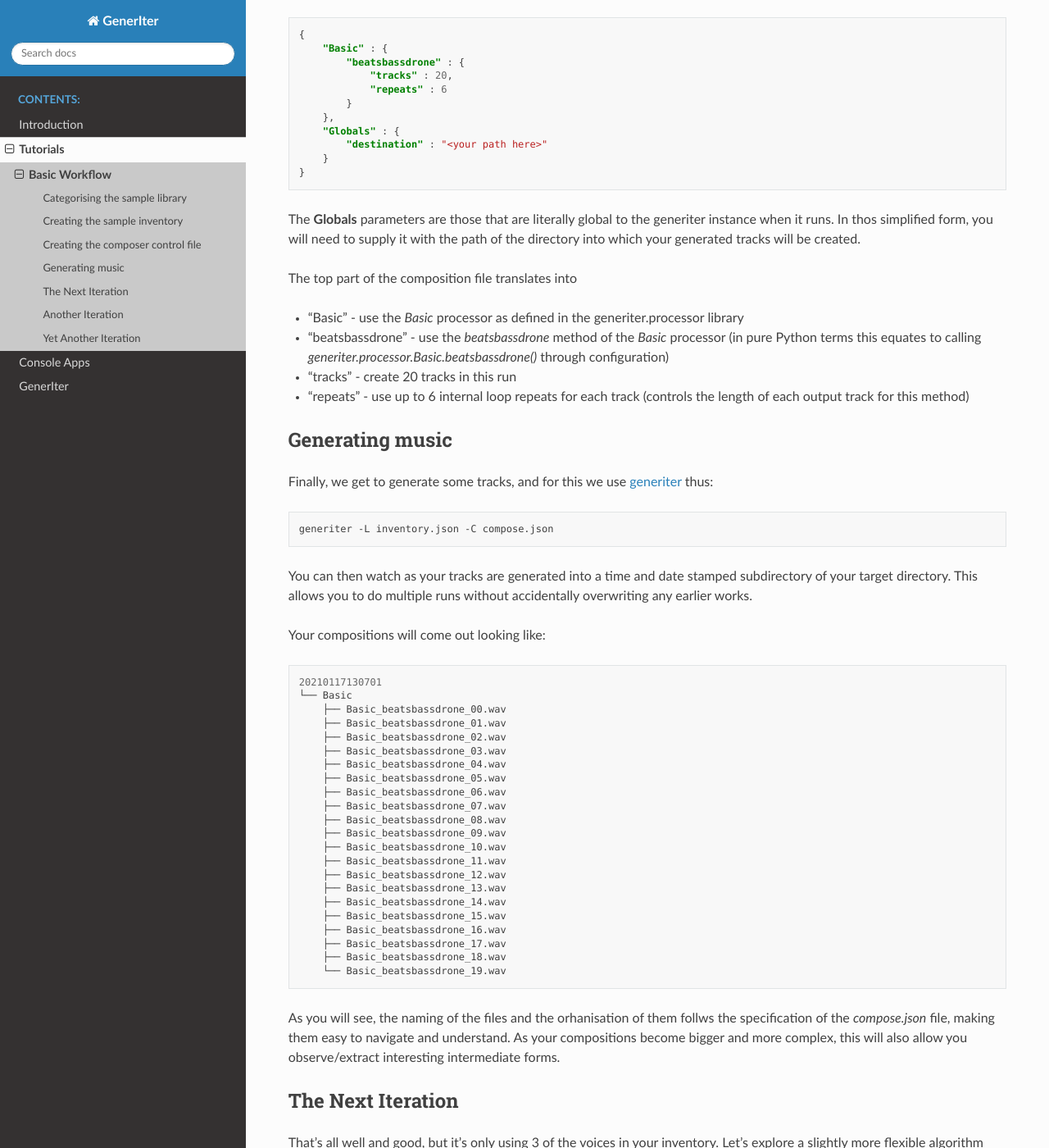
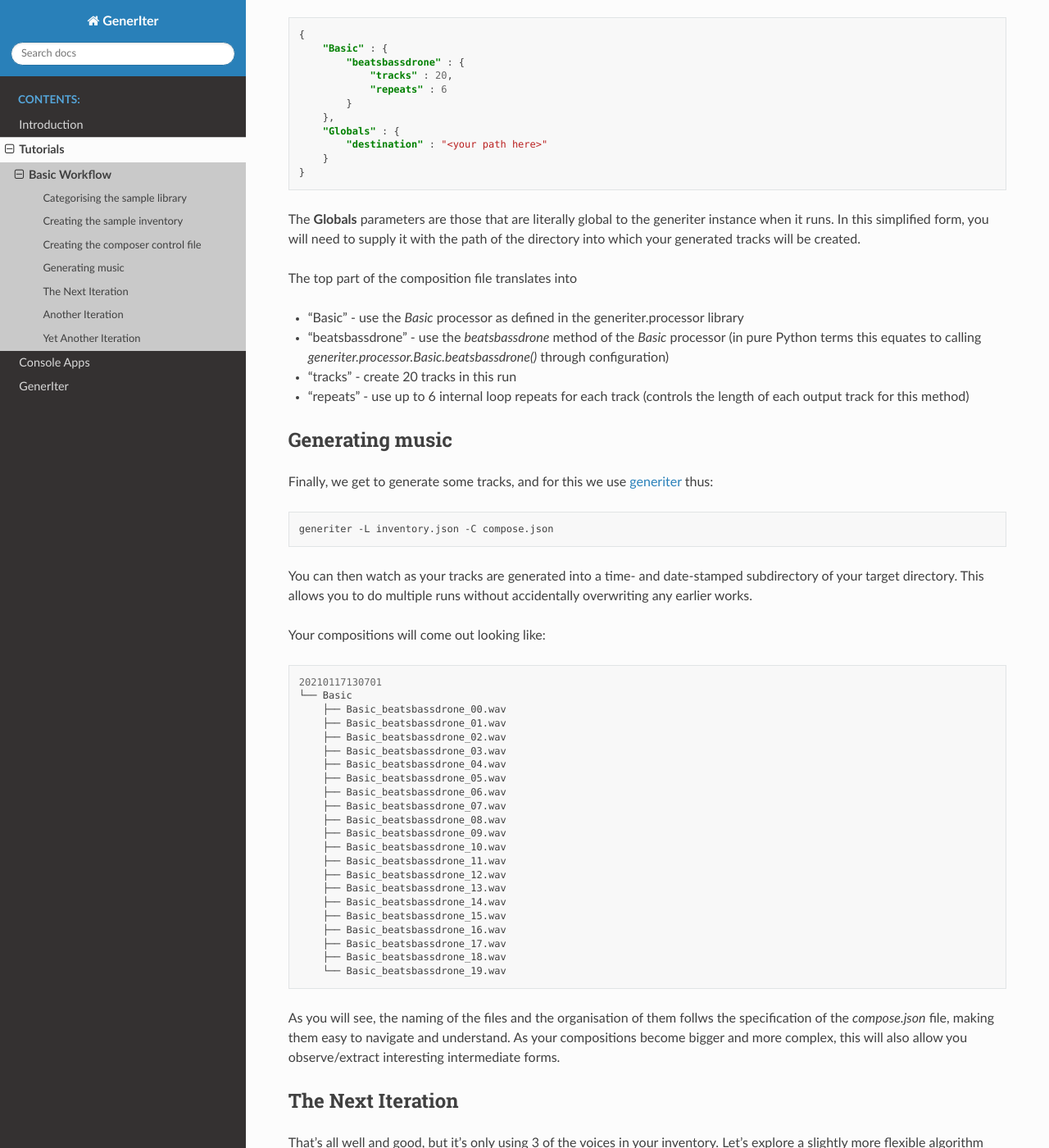
Before and after one commit to GridPresence/GenerIter, a Sphinx documentation site: the page built from docs/source/basic_workflow.rst, in a window 1280 px wide and 1400 px high, scrolled down 3904 px. Shown: the whole window at 82% size. Built offline with Sphinx 7.4.7 and the Read the Docs theme 2.0.0, drawn with Linux system fonts in a browser that asks for light colours; some of the changed text lies outside the part shown.

Commit message:
Fix typos

```diff
--- a/docs/source/basic_workflow.rst
+++ b/docs/source/basic_workflow.rst
@@ -186,7 +186,7 @@
        }
    }
 
-The **Globals** parameters are those that are literally global to the generiter instance when it runs. In thos simplified form, you will need to supply it with the path of the directory into which your generated tracks will be created.
+The **Globals** parameters are those that are literally global to the generiter instance when it runs. In this simplified form, you will need to supply it with the path of the directory into which your generated tracks will be created.
 
 The top part of the composition file translates into
 
@@ -207,7 +207,7 @@
 
    generiter -L inventory.json -C compose.json
 
-You can then watch as your tracks are generated into a time and date stamped subdirectory of your target directory. This allows you to do multiple runs without accidentally overwriting any earlier works.
+You can then watch as your tracks are generated into a time- and date-stamped subdirectory of your target directory. This allows you to do multiple runs without accidentally overwriting any earlier works.
 
 Your compositions will come out looking like:
 
@@ -236,12 +236,12 @@
        ├── Basic_beatsbassdrone_18.wav
        └── Basic_beatsbassdrone_19.wav
 
-As you will see, the naming of the files and the orhanisation of them follws the specification of the *compose.json* file, making them easy to navigate and understand. As your compositions become bigger and more complex, this will also allow you observe/extract interesting intermediate forms.
+As you will see, the naming of the files and the organisation of them follws the specification of the *compose.json* file, making them easy to navigate and understand. As your compositions become bigger and more complex, this will also allow you observe/extract interesting intermediate forms.
 
 The Next Iteration
 ^^^^^^^^^^^^^^^^^^
 
-That's all well and good, but it's only using 3 of the voices in your inventory. Let's explore a slightly more flexible algorithm **voices3**, which allows you to arbitrarily assign three difference voices from your inventory and then randomly use thos in exactly the same way.
+That's all well and good, but it's only using 3 of the voices in your inventory. Let's explore a slightly more flexible algorithm **voices3**, which allows you to arbitrarily assign three difference voices from your inventory and then use those in exactly the same way.
 
 Edit your *compose.json* to look like:
 
@@ -321,9 +321,9 @@
        ├── Basic_voices3_18.wav
        └── Basic_voices3_19.wav
 
-So, we have not only created a set of *voices3*-derived compositions, we have also created a new set of *beatsbassdrone*-derived compositions. These are not copies of the previous set, buit a completely new set using the same algorithm, but with different random selections and decisions.
+So, we have not only created a set of *voices3*-derived compositions, we have also created a new set of *beatsbassdrone*-derived compositions. These are not copies of the previous set, but a completely new set using the same algorithm, but with different random selections and decisions.
 
-At this point, when you listen to all the outputs, you may startr to here a certain *same-y* quality to some of the outputs. It should be clear that, even with these very basic algorithms, the diversity and variation in your compositions is going to depend very much on the breadth and size of the sample sets in your libraries.
+At this point, when you listen to all the outputs, you may start to hear a certain *same-y* quality to some of the outputs. It should be clear that, even with these very basic algorithms, the diversity and variation in your compositions is going to depend very much on the breadth and size of the sample sets in your libraries.
 
 Another Iteration
 ^^^^^^^^^^^^^^^^^
```
Also changed, not shown: other parts of docs/source/basic_workflow.rst (+1 -1 lines).
